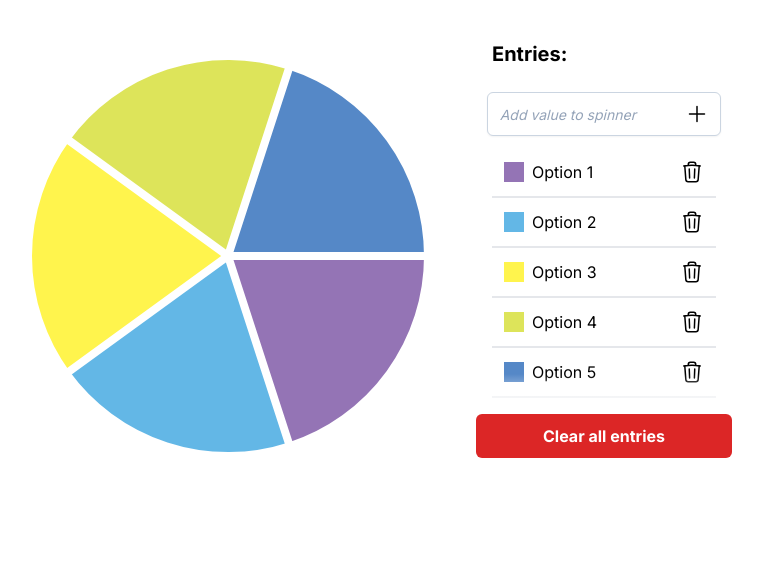
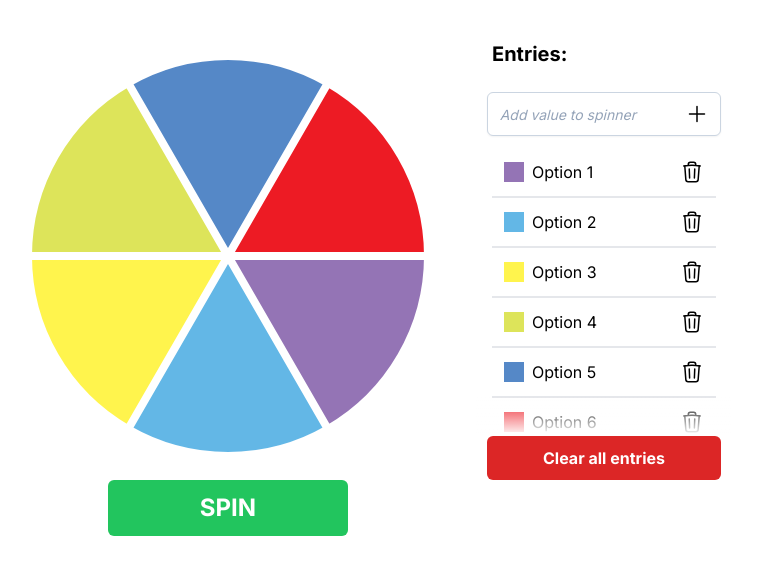
Before and after one commit to devlak2001/random, a Next.js app: page /spinner in a window 1280 px wide. Shown: the top 574 px of the page, without its empty margins (252-1015 px from the left). Built offline with nearby package versions, Linux system fonts and the light colour scheme.

Commit message:
added spinning state which I will use to track when the wheel is spinning

```diff
--- a/app/spinner/page.tsx
+++ b/app/spinner/page.tsx
@@ -1,8 +1,7 @@
 "use client";
 import { memo, useEffect, useRef, useState } from "react";
-import { createPortal } from "react-dom";
 
-function generateColorsArray(length: number = 5) {
+function generateColorsArray(length: number = 6) {
   const originalColors = [
     "#fff44d",
     "#dde45a",
@@ -37,6 +36,7 @@ function generateColorsArray(length: number = 5) {
 export default function Spinner() {
   const canvasRef = useRef(null);
   const windowSize = useWindowSize();
+  const [spinning, setSpinning] = useState<boolean>(false);
   const [currentValue, setCurrentValue] = useState<string>("");
   const [entryColors, setEntryColors] =
     useState<Array<string>>(generateColorsArray);
@@ -46,6 +46,7 @@ export default function Spinner() {
     "Option 3",
     "Option 4",
     "Option 5",
+    "Option 6",
   ]);
   const [emptyInputError, setEmptyInputError] = useState<boolean>(false);
 
@@ -97,18 +98,25 @@ export default function Spinner() {
 
   return (
     <div className="flex items-start justify-center">
-      <canvas
-        ref={canvasRef}
-        width={windowSize.width < 400 ? windowSize.width - 20 : 400}
-        height={windowSize.width < 400 ? windowSize.width - 20 : 400}
-        className="pt-14 mr-12"
-      ></canvas>
+      <div className="flex flex-col items-center mr-12">
+        <canvas
+          ref={canvasRef}
+          width={windowSize.width < 400 ? windowSize.width - 20 : 400}
+          height={windowSize.width < 400 ? windowSize.width - 20 : 400}
+          className="pt-14"
+        ></canvas>
+        <SpinButton spinning={spinning} setSpinning={setSpinning} />
+      </div>
+
       <div className="pt-10 mr-4 flex flex-col items-center">
         <h3 className="font-bold text-xl mb-6 ml-4 self-start">Entries:</h3>
         <label className="relative flex items-center w-11/12">
           <span className="sr-only">Search</span>
-          <span
-            className="absolute right-2 hover:bg-slate-200 hover:cursor-pointer transition-colors p-1 rounded-md"
+          <button
+            disabled={spinning}
+            className={`absolute right-2 hover:bg-slate-200 ${
+              spinning ? "cursor-not-allowed" : "cursor-pointer"
+            } transition-colors p-1 rounded-md`}
             onClick={(e) => {
               if (currentValue !== "") {
                 setEntries([currentValue, ...entries]);
@@ -133,7 +141,7 @@ export default function Spinner() {
                 d="M12 4.5v15m7.5-7.5h-15"
               />
             </svg>
-          </span>
+          </button>
           <span
             className={`absolute bottom-12 text-xs text-red-600 transition-transform ${
               emptyInputError ? "scale-100" : "scale-0"
@@ -143,6 +151,7 @@ export default function Spinner() {
           </span>
 
           <input
+            disabled={spinning}
             onChange={(e) => {
               setCurrentValue(e.target.value);
               setEmptyInputError(false);
@@ -170,6 +179,7 @@ export default function Spinner() {
           <ul className="pb-4 h-full w-64 overflow-y-scroll overflow-x-visible px-4">
             {entries.map((el, index) => (
               <Entry
+                spinning={spinning}
                 value={el}
                 entries={entries}
                 setEntries={setEntries}
@@ -181,13 +191,18 @@ export default function Spinner() {
           </ul>
           <div className="absolute pointer-events-none bg-gradient-to-b from-transparent to-white h-10 bottom-0 left-0 w-full"></div>
         </div>
-        <ClearAllEntriesButton entries={entries} setEntries={setEntries} />
+        <ClearAllEntriesButton
+          disabled={spinning}
+          entries={entries}
+          setEntries={setEntries}
+        />
       </div>
     </div>
   );
 }
 
 const Entry = memo(function Entry({
+  spinning,
   value,
   entries,
   setEntries,
@@ -202,14 +217,17 @@ const Entry = memo(function Entry({
         style={{ backgroundColor: entryColors[index] }}
       ></span>
       <span>{value}</span>
-      <span
+      <button
+        disabled={spinning}
         onClick={() => {
           const tempArray = [...entries];
           tempArray.splice(index, 1);
           setEntries([...tempArray]);
           setEntryColors([...generateColorsArray(tempArray.length)]);
         }}
-        className="absolute right-2 p-1 rounded-md hover:bg-slate-200 hover:cursor-pointer transition-colors"
+        className={`absolute ${
+          spinning ? "cursor-not-allowed" : "cursor-pointer"
+        } right-2 p-1 rounded-md hover:bg-slate-200 transition-colors`}
       >
         <svg
           xmlns="http://www.w3.org/2000/svg"
@@ -225,22 +243,46 @@ const Entry = memo(function Entry({
             d="M14.74 9l-.346 9m-4.788 0L9.26 9m9.968-3.21c.342.052.682.107 1.022.166m-1.022-.165L18.16 19.673a2.25 2.25 0 01-2.244 2.077H8.084a2.25 2.25 0 01-2.244-2.077L4.772 5.79m14.456 0a48.108 48.108 0 00-3.478-.397m-12 .562c.34-.059.68-.114 1.022-.165m0 0a48.11 48.11 0 013.478-.397m7.5 0v-.916c0-1.18-.91-2.164-2.09-2.201a51.964 51.964 0 00-3.32 0c-1.18.037-2.09 1.022-2.09 2.201v.916m7.5 0a48.667 48.667 0 00-7.5 0"
           />
         </svg>
-      </span>
+      </button>
     </li>
   );
 });
 
-function ClearAllEntriesButton({ entries, setEntries }: any) {
+function ClearAllEntriesButton({ entries, setEntries, disabled }: any) {
   return (
     <button
+      disabled={disabled}
       onClick={() => {
         setEntries([]);
       }}
-      className={`w-full rounded-md font-bold transition-transform h-11 w-11/12 bg-red-600 text-white flex items-center justify-center ${
+      className={`rounded-md font-bold ${
+        disabled ? "cursor-not-allowed" : "cursor-pointer"
+      } transition-transform h-11 w-11/12 bg-red-600 text-white flex items-center justify-center ${
         entries.length ? "scale-100" : "scale-0"
       }`}
     >
       <span>Clear all entries</span>
+    </button>
+  );
+}
+
+function SpinButton({ spinning, setSpinning }: any) {
+  return (
+    <button
+      disabled={spinning}
+      onClick={() => {
+        setSpinning(true);
+        console.log("something");
+        setTimeout(() => {
+          console.log("something");
+          setSpinning(false);
+        }, 2000);
+      }}
+      className={`rounded-md mt-6 ${
+        spinning ? "cursor-not-allowed" : "cursor-pointer"
+      } font-bold transition-transform h-14 text-2xl w-60 bg-green-500 text-white flex items-center justify-center`}
+    >
+      <span>SPIN</span>
     </button>
   );
 }
```
